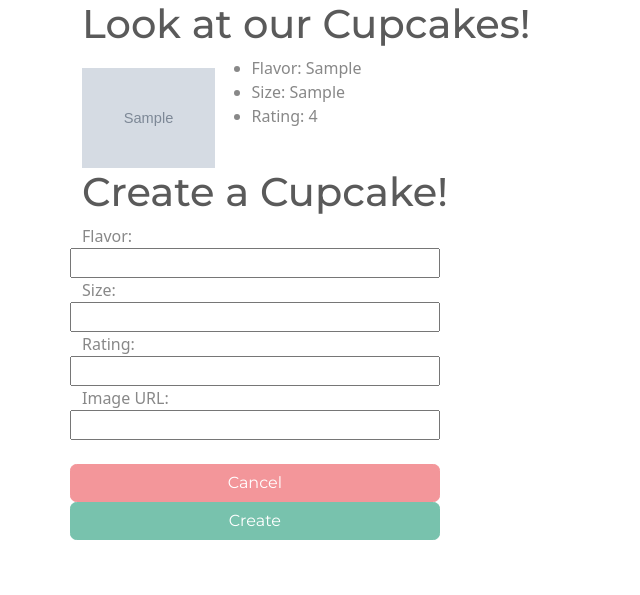
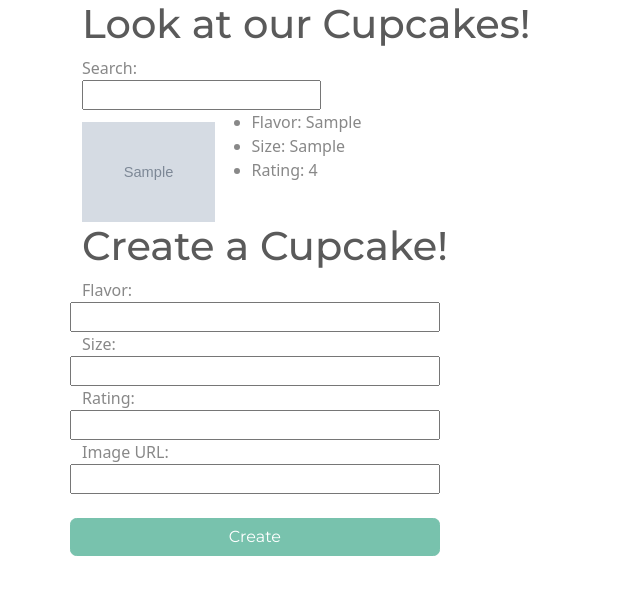
Before and after one commit to brian-voter/flask-cupcakes, a Flask app: page / in a window 1280 px wide. Shown: the top 595 px of the page, without its empty margins (0-640 px from the left). Run offline with Flask 3, Linux system fonts and the light colour scheme; tables that the repository leaves empty hold one stand-in row (values such as "Sample post"); grey boxes marked "Sample" are stand-in pictures.

Commit message:
search frontend

```diff
--- a/static/app.js
+++ b/static/app.js
@@ -1,6 +1,8 @@
 "use strict";
 
 const API_ENDPOINT = '/api/cupcakes';
+
+const $searchBar = $('#search-bar');
 
 const $cupcakeList = $('#cupcakes');
 const $flavorInput = $('#flavor');
@@ -12,12 +14,18 @@ const $submitBtn = $('#submit-btn');
 
 displayAllCupcakes();
 $submitBtn.on("click", submitNewCupcake);
+$searchBar.on("input", displayAllCupcakes);
 
 /**
- * Adds all the cupcakes to the list in the DOM using a GET request to /cupcakes
+ * On load: Adds all the cupcakes to the list in the DOM using a GET request to /cupcakes
+ * On search: Adds filtering cupcakes to the list in the DOM using a GET request to /cupcakes?q="searched"
  */
 async function displayAllCupcakes() {
-  const response = await axios.get(API_ENDPOINT);
+
+  $cupcakeList.html("");
+
+  let userSearch = $searchBar.val();
+  const response = await axios.get(API_ENDPOINT, { params: { q: userSearch } });
 
   for (const cupcake of response.data.cupcakes) {
     appendCupcake(cupcake);
@@ -53,12 +61,12 @@ async function submitNewCupcake(evt) {
 function appendCupcake(cupcake) {
   $cupcakeList.append(
     $('<div>').html(
-            `<img src = '${cupcake.image_url}' style="height:100px; width:auto"/>
+      `<img src = '${cupcake.image_url}' style="height:100px; width:auto"/>
             <ul class="d-inline-block">
               <li>Flavor: ${cupcake.flavor}</li>
               <li>Size: ${cupcake.size}</li>
               <li>Rating: ${cupcake.rating}</li>
             </ul>`
     )
-  )
+  );
 }
--- a/templates/home.html
+++ b/templates/home.html
@@ -15,6 +15,8 @@
       <div class="col-md-8">
 
         <h1>Look at our Cupcakes!</h1>
+        <label for="search" class="d-block">Search: </label>
+        <input id="search-bar" type="text" class="d-block" name="search" required>
         <div id="cupcakes"></div>
 
         <h1>Create a Cupcake!</h1>
@@ -39,7 +41,6 @@
             </div>
             <br>
             <div class="row">
-              <a href="/tags" class="btn btn-secondary d-block">Cancel</a>
               <button id="submit-btn" class='btn btn-primary d-block'>Create</button>
             </div>
           </form>
```
